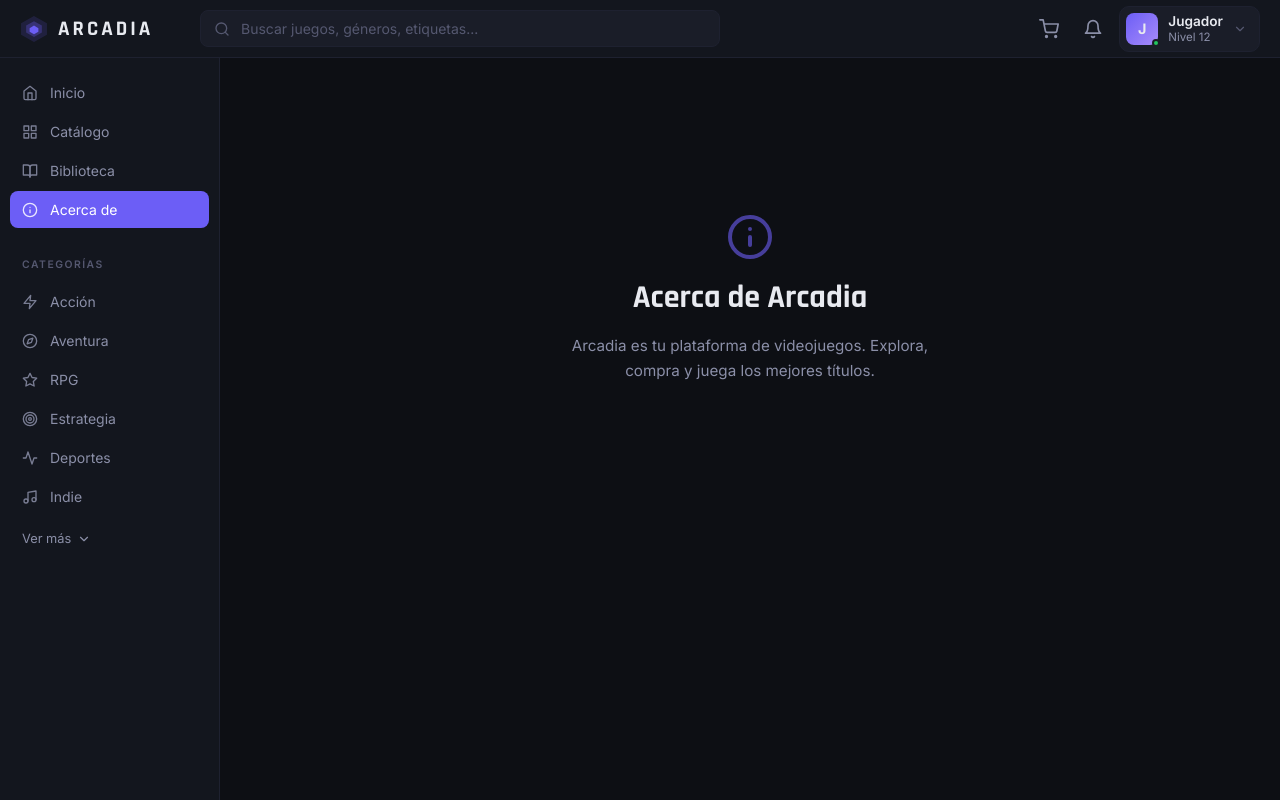
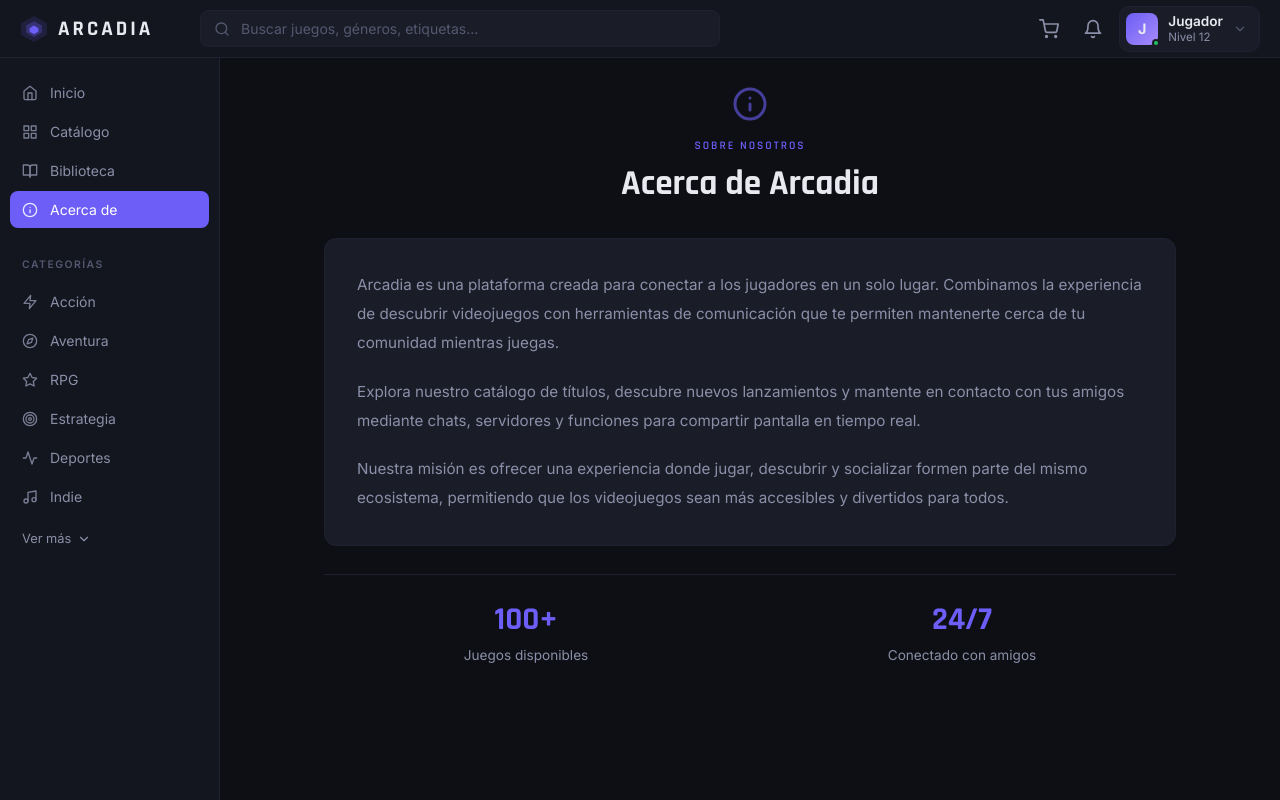
Before and after one commit to Onlinebusinessfy/Arcadia, a React (Vite) app: page /acerca in a window 1280 px wide. Built offline with nearby package versions, Linux system fonts and the light colour scheme.

Commit message:
agregar pagina de acerca de

```diff
--- /dev/null
+++ b/src/pages/Acerca.css
@@ -0,0 +1,75 @@
+.about-page {
+    padding: 28px 24px;
+    max-width: 900px;
+    margin: 0 auto;
+}
+
+.about-header {
+    margin-bottom: 32px;
+    text-align: center;
+}
+
+.page-icon {
+    color: var(--accent);
+    margin-bottom: 12px;
+}
+
+.about-label {
+    display: block;
+    font-size: 0.72rem;
+    font-weight: 600;
+    letter-spacing: 2px;
+    color: var(--accent);
+    font-family: 'Rajdhani', sans-serif;
+    margin-bottom: 8px;
+}
+
+.about-header h1 {
+    font-family: 'Rajdhani', sans-serif;
+    font-size: 2.2rem;
+    font-weight: 700;
+    color: var(--text-primary);
+}
+
+.about-content {
+    background: var(--bg-card);
+    border: 1px solid var(--border);
+    border-radius: 12px;
+    padding: 32px;
+}
+
+.about-content p {
+    color: var(--text-secondary);
+    font-size: 0.95rem;
+    line-height: 1.9;
+    margin-bottom: 20px;
+}
+
+.about-content p:last-child {
+    margin-bottom: 0;
+}
+
+.about-stats {
+    display: flex;
+    justify-content: space-around;
+    gap: 20px;
+    margin-top: 28px;
+    padding-top: 24px;
+    border-top: 1px solid var(--border);
+}
+
+.stat {
+    text-align: center;
+}
+
+.stat h2 {
+    font-family: 'Rajdhani', sans-serif;
+    font-size: 2rem;
+    color: var(--accent);
+    margin-bottom: 4px;
+}
+
+.stat span {
+    font-size: 0.85rem;
+    color: var(--text-secondary);
+}
--- a/src/pages/Acerca.jsx
+++ b/src/pages/Acerca.jsx
@@ -1,12 +1,47 @@
 import './SimplePages.css'
+import './Acerca.css'
 import { FiInfo } from 'react-icons/fi'
 
 export default function Acerca() {
     return (
-        <div className="simple-page">
-            <FiInfo size={48} className="page-icon" />
-            <h1>Acerca de Arcadia</h1>
-            <p>Arcadia es tu plataforma de videojuegos. Explora, compra y juega los mejores títulos.</p>
+        <div className="about-page">
+            <div className="about-header">
+                <FiInfo size={36} className="page-icon" />
+                <span className="about-label">SOBRE NOSOTROS</span>
+                <h1>Acerca de Arcadia</h1>
+            </div>
+
+            <div className="about-content">
+                <p>
+                    Arcadia es una plataforma creada para conectar a los jugadores en un solo lugar.
+                    Combinamos la experiencia de descubrir videojuegos con herramientas de comunicación
+                    que te permiten mantenerte cerca de tu comunidad mientras juegas.
+                </p>
+
+                <p>
+                    Explora nuestro catálogo de títulos, descubre nuevos lanzamientos y mantente en
+                    contacto con tus amigos mediante chats, servidores y funciones para compartir
+                    pantalla en tiempo real.
+                </p>
+
+                <p>
+                    Nuestra misión es ofrecer una experiencia donde jugar, descubrir y socializar
+                    formen parte del mismo ecosistema, permitiendo que los videojuegos sean más
+                    accesibles y divertidos para todos.
+                </p>
+            </div>
+
+            <div className="about-stats">
+                <div className="stat">
+                    <h2>100+</h2>
+                    <span>Juegos disponibles</span>
+                </div>
+
+                <div className="stat">
+                    <h2>24/7</h2>
+                    <span>Conectado con amigos</span>
+                </div>
+            </div>
         </div>
     )
 }
```
